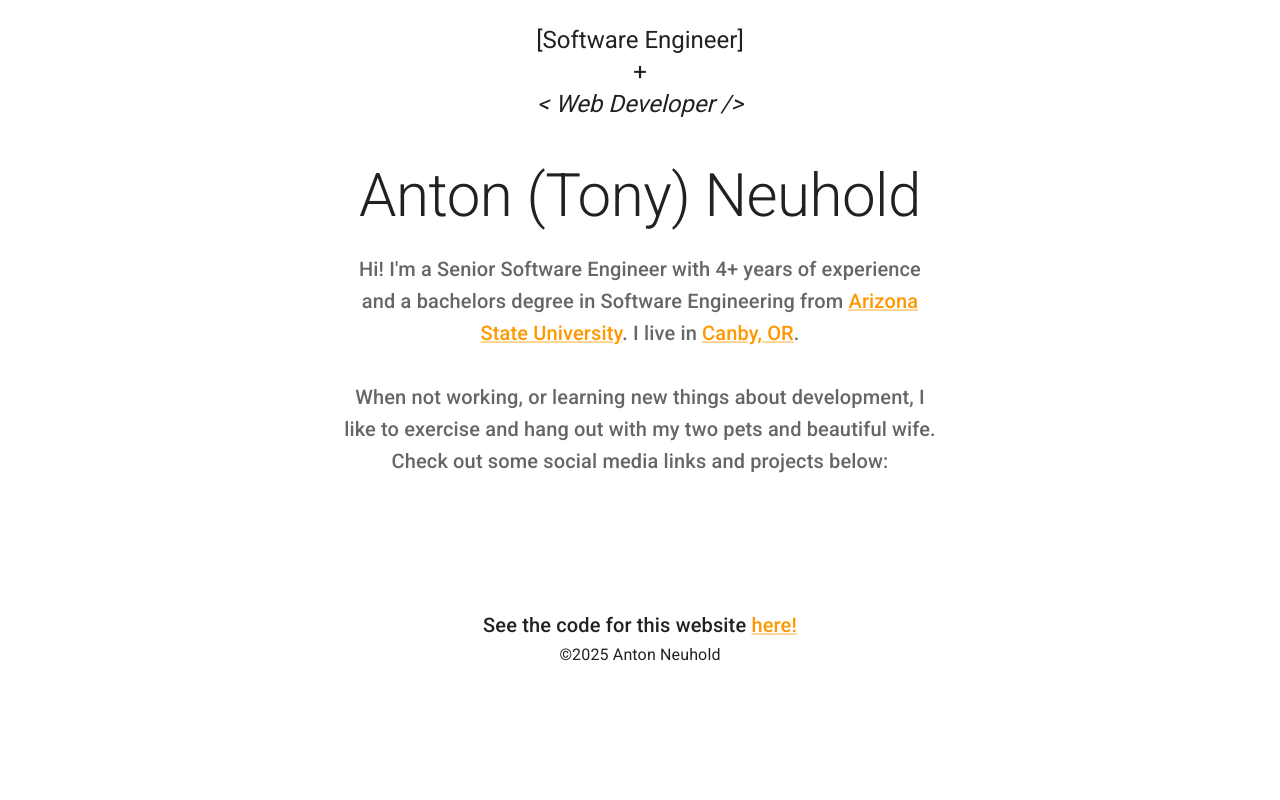
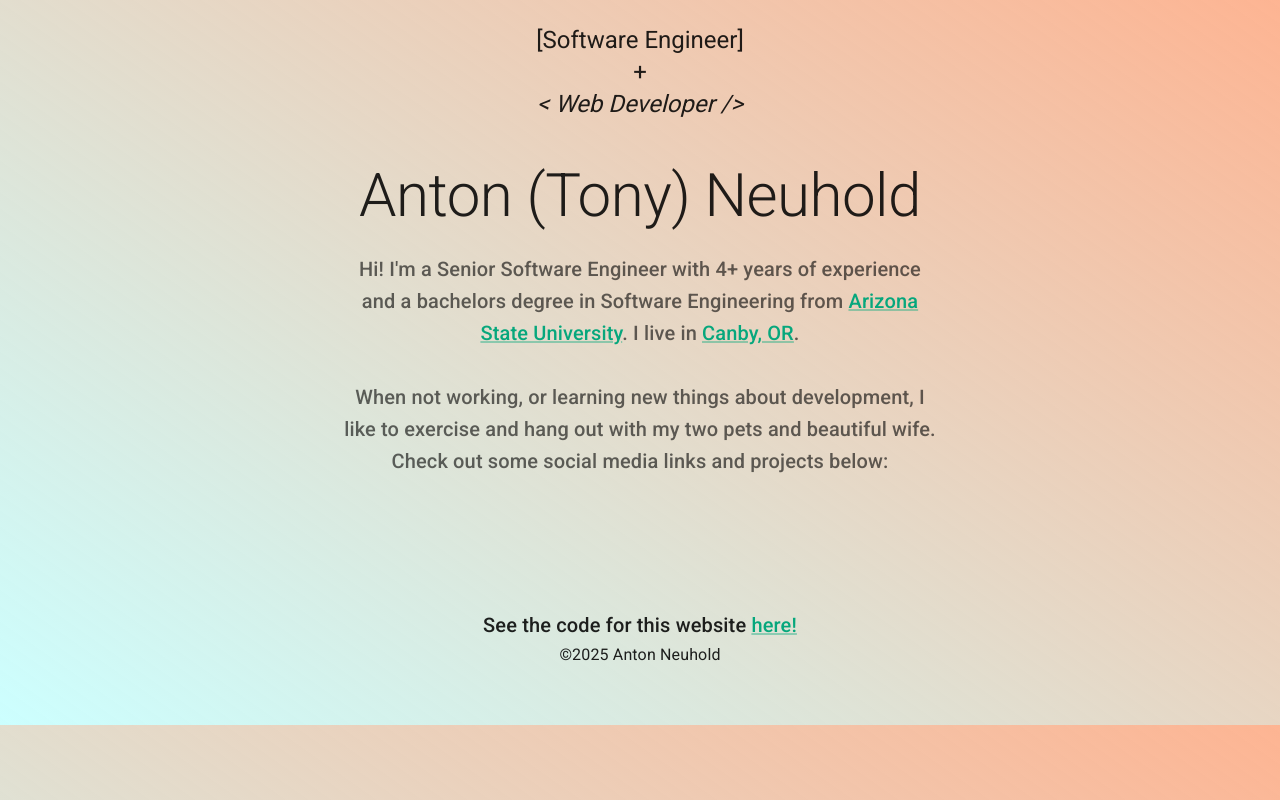
Before and after one commit to aneuhold/portfolio, a SvelteKit app in the folder svelte/: page / in a window 1280 px wide. Built offline with nearby package versions, Linux system fonts and the light colour scheme.

Commit message:
Update colors

```diff
--- a/svelte/src/components/Footer.svelte
+++ b/svelte/src/components/Footer.svelte
@@ -12,7 +12,6 @@
 
 <style>
   footer {
-    background-color: var(--background);
     padding: calc(var(--standard-spacing) * 6);
     display: flex;
     flex-direction: column;
--- a/svelte/src/components/Projects/ProjectCard.svelte
+++ b/svelte/src/components/Projects/ProjectCard.svelte
@@ -34,7 +34,18 @@
       0px 1px 1px 0px rgb(0 0 0 / 14%),
       0px 1px 3px 0px rgb(0 0 0 / 12%);
     border-radius: calc(var(--standard-spacing) / 2);
+    background-color: var(--background);
+    transition: all 0.3s cubic-bezier(0.4, 0, 0.2, 1);
   }
+
+  /* Nice hover effect */
+  .projectCard:hover {
+    box-shadow:
+      0px 8px 12px -4px rgb(0 0 0 / 25%),
+      0px 4px 8px 0px rgb(0 0 0 / 18%),
+      0px 2px 16px 0px rgb(0 0 0 / 15%);
+  }
+
   h3 {
     /* Kind of a weird bottom margin, this is what Material UI has though. */
     margin: 0 0 0.35em 0;
--- a/svelte/src/global-styles/global.css
+++ b/svelte/src/global-styles/global.css
@@ -1,23 +1,26 @@
-html {
-  font-family: 'Roboto', sans-serif;
-  color: var(--color-text-primary);
-  text-align: center;
-}
-
 /* Defining the variables as CSS variables first allows for the variables
    to show up in dev tools when viewing the actual site */
 :root {
   --color-text-primary: rgba(0, 0, 0, 0.87);
   --color-text-secondary: rgba(0, 0, 0, 0.6);
 
-  --color-primary: #ff9800;
-  --color-primary-300: rgba(255, 152, 0, 0.4);
-  --color-primary-100: rgba(255, 152, 0, 0.04);
-  --color-secondary: #ff9800;
+  --color-primary: hsla(164, 93%, 34%, 1);
+  --color-primary-300: hsl(from var(--color-primary) h s l / 0.4);
+  --color-primary-100: hsl(from var(--color-primary) h s l / 0.04);
+  --color-secondary: hsla(78, 6%, 43%, 1);
   --color-shadow: rgba(0, 0, 0, 0.04);
 
   --standard-spacing: 8px;
   --background: #fff;
+
+  --mint-green: hsla(180, 100%, 90%, 1);
+}
+
+html {
+  font-family: 'Roboto', sans-serif;
+  color: var(--color-text-primary);
+  background: linear-gradient(35deg, var(--mint-green), hsla(19, 97%, 64%, 0.6));
+  text-align: center;
 }
 
 /* A lot of the below styles are pulled from the react version of Material UI */
```
